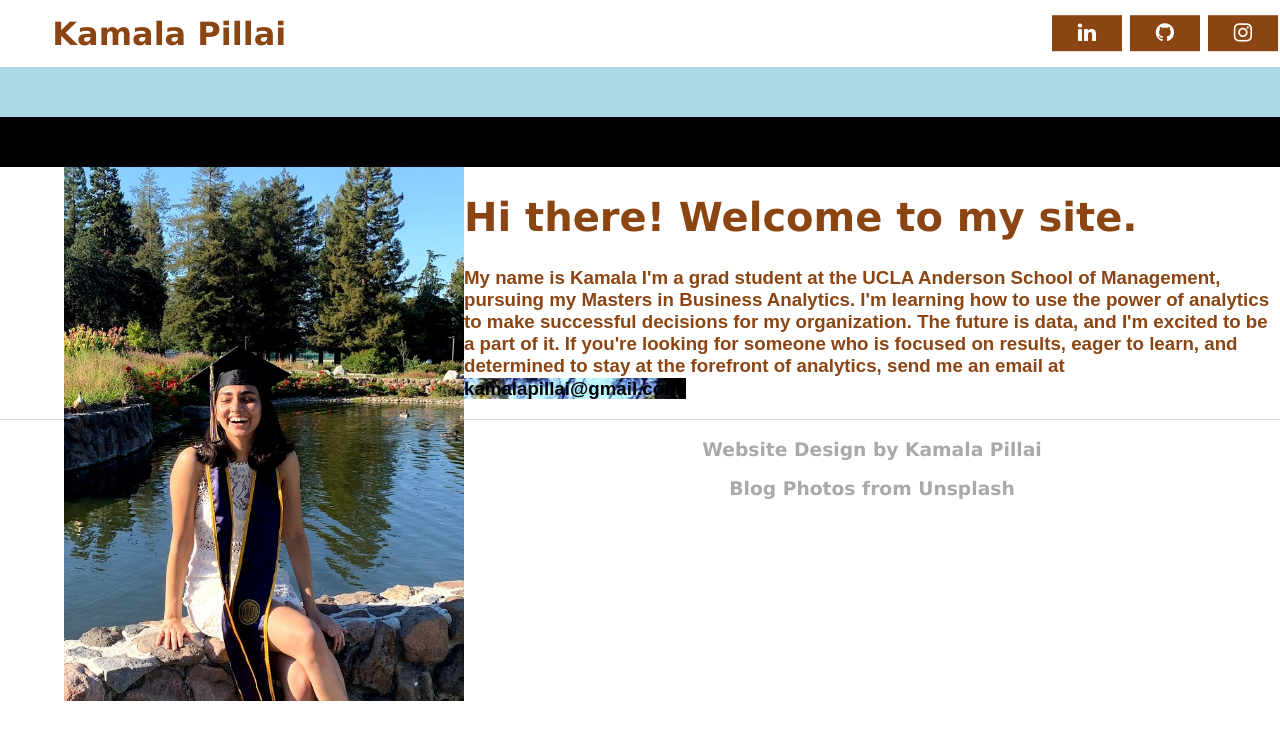
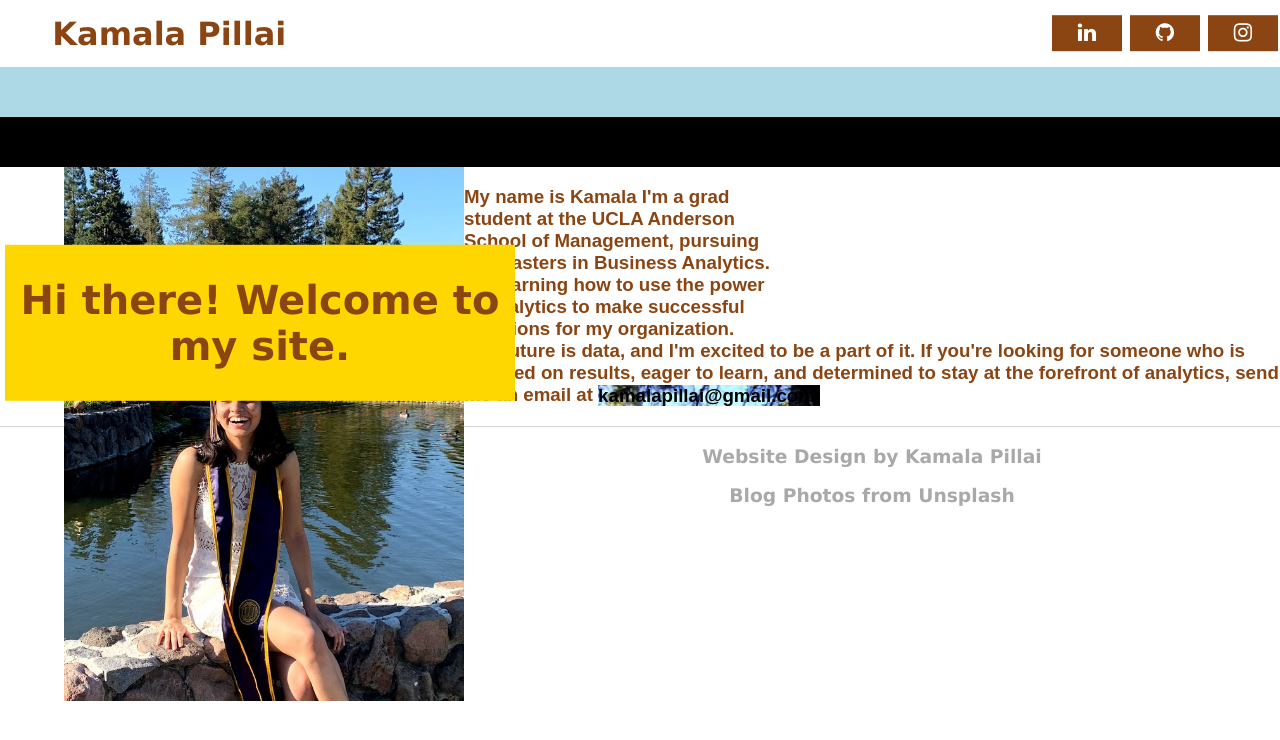
Before and after one commit to kpill/kpill.github.io, a Jekyll site: the page built from index.html, in a window 1280 px wide. Shown: the top 740 px of the page. Built offline with Jekyll 4.4.1, drawn with Linux system fonts in a browser that asks for light colours.

Commit message:
Update index.html

```diff
--- a/index.html
+++ b/index.html
@@ -8,11 +8,11 @@ title: Kamala Pillai's Blog
 
 <img src="/images/about3.jpg" width="400" style="margin-left: 5%; float: left;"/>
 
-<div class="brown-box">
+<div class="yellow-box">
 	<h1 class="welcome-text">Hi there! Welcome to my site.</h1>
 </div>
 
-<div class = "yellow-text-box">
+<div class = "brown-text-box">
 <h3 class="about-text">My name is Kamala I'm a grad student at the UCLA Anderson School of Management, pursuing my Masters in Business Analytics.
 	I'm learning how to use the power of analytics to make successful decisions for my organization. The future is data, and I'm
 	excited to be a part of it. If you're looking for someone who is focused on results, eager to learn, and determined to stay at the
```
